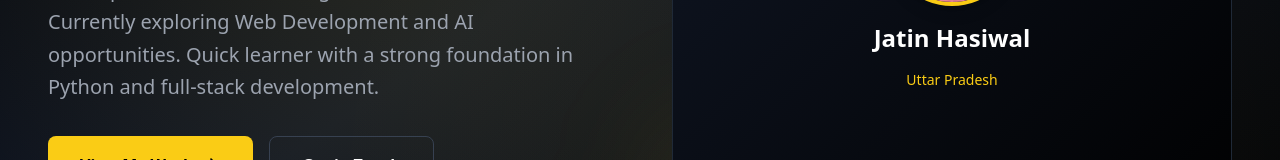
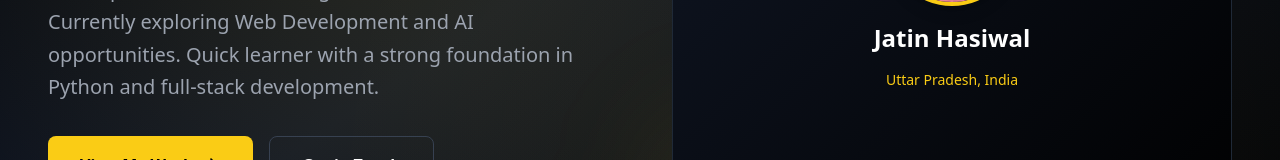
Before and after one commit to jatinhasiwal/jatin-website, a React (Vite) app: page / in a window 1280 px wide. Shown: the part 525-685 px from the top of the page. Built offline with nearby package versions, Linux system fonts and the light colour scheme.

Commit message:
Update location text to include 'India'

```diff
--- a/src/components/Hero.tsx
+++ b/src/components/Hero.tsx
@@ -161,7 +161,7 @@ export default function Hero() {
                      </div>
 
                   <div className="text-white font-bold text-2xl">Jatin Hasiwal</div>
-                  <div className="text-yellow-400 text-sm">Uttar Pradesh</div>
+                  <div className="text-yellow-400 text-sm">Uttar Pradesh, India</div>
                 </div>
               </div>
             </div>
```
